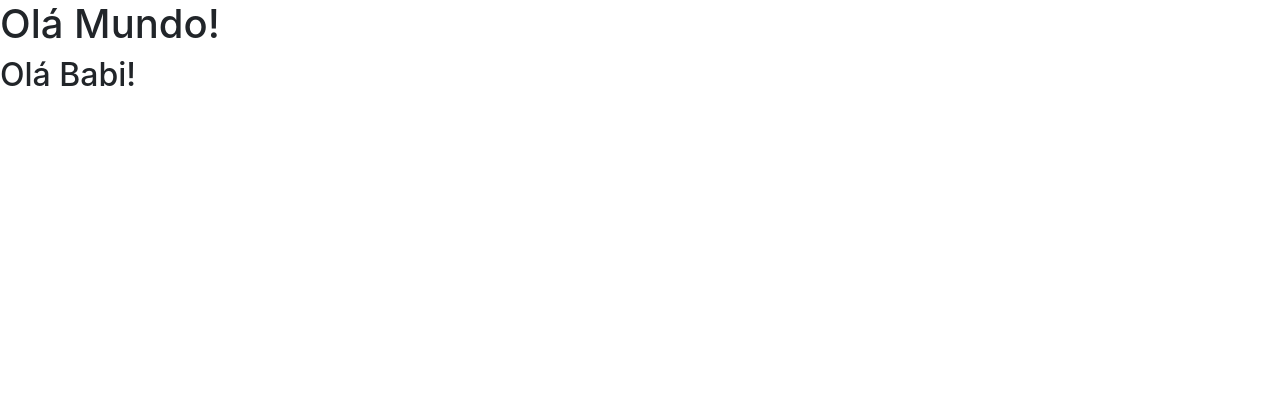
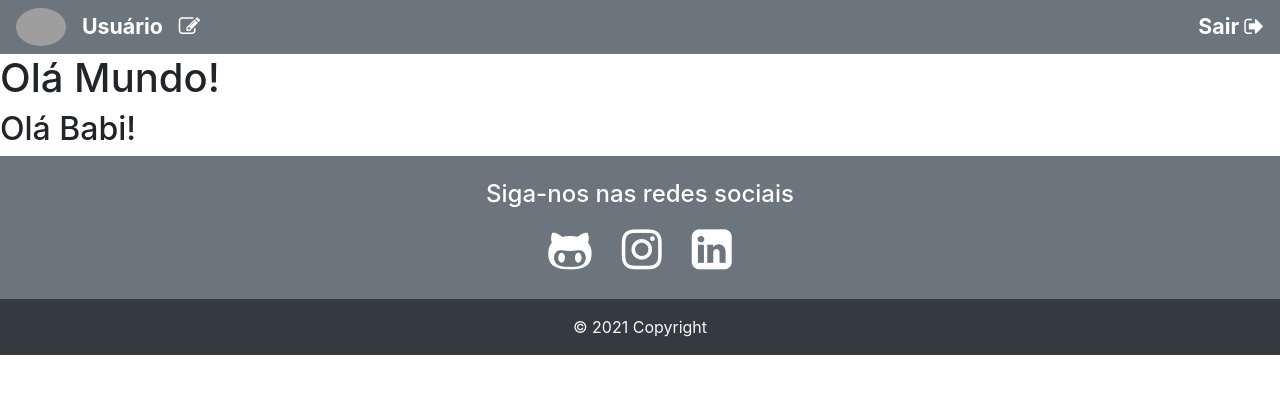
Before and after one commit to Barbarac17/blogdababi, an Angular app: page / in a window 1280 px wide. Shown: the top 394 px of the page. Built offline with nearby package versions, Linux system fonts and the light colour scheme; grey boxes are pictures that could not be loaded.

Commit message:
implementação menu e rodapé

```diff
--- a/src/app/app.component.html
+++ b/src/app/app.component.html
@@ -1,2 +1,5 @@
+<app-menu></app-menu>
+
 <h1>Olá Mundo!</h1>
 <h2>Olá Babi!</h2>
+<app-rodape></app-rodape>
--- a/src/app/app.module.ts
+++ b/src/app/app.module.ts
@@ -3,10 +3,14 @@
 
 import { AppRoutingModule } from './app-routing.module';
 import { AppComponent } from './app.component';
+import { MenuComponent } from './menu/menu.component';
+import { RodapeComponent } from './rodape/rodape.component';
 
 @NgModule({
   declarations: [
-    AppComponent
+    AppComponent,
+    MenuComponent,
+    RodapeComponent
   ],
   imports: [
     BrowserModule,
--- /dev/null
+++ b/src/app/menu/menu.component.css
@@ -0,0 +1,7 @@
+.fs-16{
+  font-size: 16pt;
+}
+
+a{
+  cursor: pointer;
+}
--- /dev/null
+++ b/src/app/menu/menu.component.html
@@ -0,0 +1,32 @@
+<nav class="navbar navbar-expand-lg navbar-light bg-secondary">
+
+  <button class="navbar-toggler" type="button" data-toggle="collapse" data-target="#conteudoNavbarSuportado"
+    aria-controls="conteudoNavbarSuportado" aria-expanded="false" aria-label="Alterna navegação">
+    <span class="navbar-toggler-icon"></span>
+  </button>
+
+  <div class="collapse navbar-collapse" id="conteudoNavbarSuportado">
+    <ul class="navbar-nav mr-auto d-flex align-items-center">
+      <li class="nav-item active">
+        <img src="https://i.imgur.com/9ErEryi.jpg" alt="Imagem do user" width="50px" height="50px"
+          class="img-fluid rounded-circle">
+      </li>
+      <li class="nav-item pl-3">
+        <p class="m-0 font-weight-bold text-white fs-16">Usuário</p>
+      </li>
+      <li class="nav-item pl-3">
+        <a href="">
+          <p class="m-0 text-white fs-16"><i class="fa fa-pencil-square-o" aria-hidden="true"></i></p>
+        </a>
+      </li>
+    </ul>
+
+    <ul class="navbar-nav ml-auto d-flex align-items-center">
+      <li>
+        <a class="m-0 font-weight-bold text-white fs-16">Sair <i class="fa fa-sign-out" aria-hidden="true"></i></a>
+      </li>
+
+    </ul>
+
+  </div>
+</nav>
--- /dev/null
+++ b/src/app/menu/menu.component.ts
@@ -0,0 +1,15 @@
+import { Component, OnInit } from '@angular/core';
+
+@Component({
+  selector: 'app-menu',
+  templateUrl: './menu.component.html',
+  styleUrls: ['./menu.component.css']
+})
+export class MenuComponent implements OnInit {
+
+  constructor() { }
+
+  ngOnInit(): void {
+  }
+
+}
--- /dev/null
+++ b/src/app/rodape/rodape.component.css
@@ -0,0 +1,28 @@
+ul.social-network{
+  list-style: none;
+
+  padding: 0;
+}
+
+ul.social-network li{
+  display: inline;
+  margin: 0;
+  padding: 5px;
+}
+.fa{
+  font-size: 35pt;
+  color: white;
+  padding: 10px;
+}
+
+.fa-github-alt:hover{
+  color: black;
+}
+
+.fa-instagram:hover{
+  color: #C13584;
+}
+
+.fa-linkedin-square:hover{
+  color: #0072b1;
+}
--- /dev/null
+++ b/src/app/rodape/rodape.component.html
@@ -0,0 +1,41 @@
+<footer class="page-footer font-small bg-secondary pt-4">
+<div class="container">
+<div class="row">
+  <div class="col-md-12 d-flex justify-content-center">
+    <h4 class="text-white"> Siga-nos nas redes sociais</h4>
+  </div>
+</div>
+
+<div class="row">
+  <div class="col-md-12 d-flex justify-content-center">
+    <ul class="social-network">
+      <li>
+        <a href="https://github.com/Barbarac17/blogdababi" target="_blank" class="iconGit">
+          <i class="fa fa-github-alt" aria-hidden="true"></i>
+        </a>
+      </li>
+
+      <li>
+        <a href="https://www.instagram.com/barbaracirilo/" target="_blank" class="iconInsta">
+          <i class="fa fa-instagram" aria-hidden="true"></i>
+         </a>
+      </li>
+
+      <li>
+        <a href="https://www.linkedin.com/in/barbara-cirilo/" target="_blank" class="iconLinkedin">
+          <i class="fa fa-linkedin-square" aria-hidden="true"></i>
+        </a>
+      </li>
+
+    </ul>
+  </div>
+</div>
+
+</div>
+
+<div class="footer-copyright bg-dark text-center py-3">
+<span class="text-light"> © 2021 Copyright</span>
+<a class="text-ligth" target="_blank" href=""></a>
+
+</div>
+</footer>
--- /dev/null
+++ b/src/app/rodape/rodape.component.ts
@@ -0,0 +1,15 @@
+import { Component, OnInit } from '@angular/core';
+
+@Component({
+  selector: 'app-rodape',
+  templateUrl: './rodape.component.html',
+  styleUrls: ['./rodape.component.css']
+})
+export class RodapeComponent implements OnInit {
+
+  constructor() { }
+
+  ngOnInit(): void {
+  }
+
+}
--- a/src/index.html
+++ b/src/index.html
@@ -1,11 +1,12 @@
 <!doctype html>
-<html lang="en">
+<html lang="pt-br">
 <head>
   <meta charset="utf-8">
   <title>Blogpessoalbabi</title>
   <base href="/">
   <meta name="viewport" content="width=device-width, initial-scale=1">
   <link rel="icon" type="image/x-icon" href="favicon.ico">
+  <link rel="stylesheet" href="https://stackpath.bootstrapcdn.com/font-awesome/4.7.0/css/font-awesome.min.css">
 </head>
 <body>
   <app-root></app-root>
```
